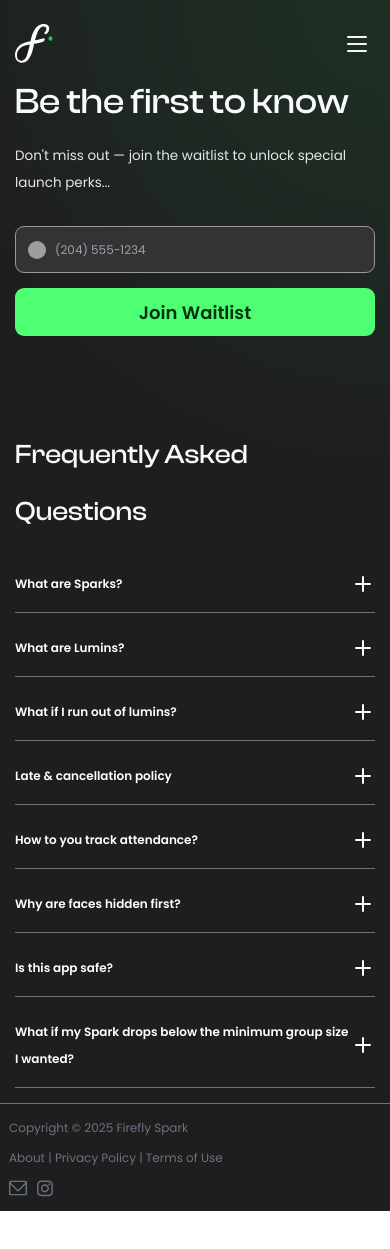
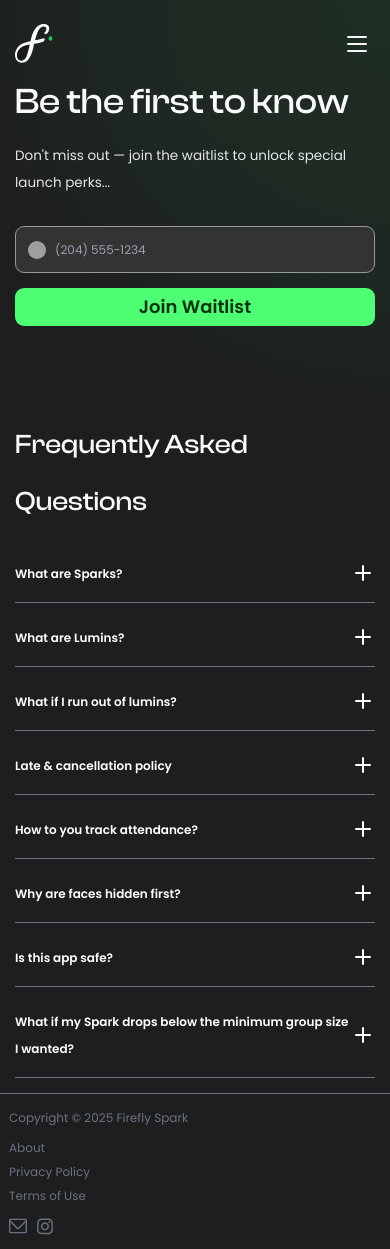
Before and after one commit to Ekep-Obasi/fireflyspark.io, a Next.js app: page /waitlist in a window 390 px wide. Before the commit the page ends 1211 px from the top, so only its background shows below. Built offline with nearby package versions, Linux system fonts and the light colour scheme; grey boxes are pictures that could not be loaded.

Commit message:
smal fixes

```diff
--- a/app/about/page.tsx
+++ b/app/about/page.tsx
@@ -18,11 +18,11 @@ export default function AboutPage() {
                         <h1 className="text-5xl font-bold text-gray-50">About Us</h1>
 
                         <p className="text-lg text-gray-200 font-semibold mt-5 py-5 border-b border-gray-500">
-                            A member-only, privacy-first for spontaneous small meetups
+                            A members-only club for spontaneous meetups
                         </p>
 
                         <div className="mt-10 space-y-1.5">
-                            <p className="text-lg text-gray-200">No feed. No swiping. No DMs.</p>
+                            <p className="text-lg text-gray-200">No quizzes. No swiping. No AI.</p>
                             <p className="text-lg text-green-200">No public profiles.</p>
                             <p className="text-lg text-gray-200">Small groups. Public places.</p>
                             <p className="text-lg text-gray-200">Verified people. Plans that start soon.</p>
@@ -31,7 +31,7 @@ export default function AboutPage() {
 
                         <Link
                             href="/waitlist"
-                            className="inline-flex justify-center items-center gap-1 px-5 py-3.5 rounded-xl bg-brand font-semibold text-[#03320D] text-[18px] hover:bg-brand/90 transition-colors
+                            className="inline-flex justify-center items-center gap-1  px-5 py-2 md:px-5 md:py-3.5 rounded-xl bg-brand font-semibold text-[#03320D] text-[18px] hover:bg-brand/90 transition-colors
               w-full md:w-auto md:mt-10 mt-50"
                         >
                             Be the first to know
--- a/app/waitlist/page.tsx
+++ b/app/waitlist/page.tsx
@@ -5,12 +5,13 @@ import Header from "@/components/Header";
 import Image from "next/image";
 import { useState } from "react";
 import { faq } from '@/public/faq/index.js'
-import { type FAQProps } from "@/components/FAQ";
+import { type FAQItem } from "@/components/FAQ";
 import { AsYouType, parsePhoneNumberFromString } from 'libphonenumber-js/min';
 
 export default function WaitlistPage() {
     const [inputValue, setInputValue] = useState<string>('');
     const [error, setError] = useState<string>('');
+    const [isOpen, setIsOpen] = useState<number | null>(null);
 
     const defaultCountry = 'CA' as const;
 
@@ -88,7 +89,7 @@ export default function WaitlistPage() {
 
                             <button
                                 type="submit"
-                                className="w-full text-md rounded-xl bg-brand font-semibold text-[#03320D] text-[18px] px-5 py-3.5 hover:bg-brand/90 transition-colors"
+                                className="w-full text-sm md:text-md rounded-xl bg-brand font-semibold text-[#03320D] text-[18px] px-5 py-2 md:px-5 md:py-3.5 hover:bg-brand/90 transition-colors"
                             >
                                 Join Waitlist
                             </button>
@@ -108,8 +109,15 @@ export default function WaitlistPage() {
                         <h1 className="text-4xl font-bold text-gray-50">Frequently Asked Questions</h1>
 
                         <div className="mt-5 space-y-2">
-                            {faq.map((f: FAQProps, idx: number) => (
-                                <FAQ key={idx} question={f.question} answer={f.answer} points={f.points} />
+                            {faq.map((f: FAQItem, idx: number) => (
+                                <FAQ
+                                    key={idx}
+                                    question={f.question}
+                                    answer={f.answer}
+                                    points={f.points}
+                                    isOpen={isOpen === idx}
+                                    onToggle={() => setIsOpen(isOpen === idx ? null : idx)}
+                                />
                             ))}
                         </div>
                     </div>
--- a/components/FAQ.tsx
+++ b/components/FAQ.tsx
@@ -1,27 +1,29 @@
 import { Plus } from 'lucide-react';
-import React, { useState } from 'react';
 
-export type FAQProps = {
+export type FAQItem = {
     question: string;
     answer: string;
     points?: string[];
 };
 
-export default function FAQ({ question, answer, points }: FAQProps) {
-    const [isOpen, setIsOpen] = useState(false);
+export type FAQProps = FAQItem & {
+    isOpen: boolean;
+    onToggle: () => void;
+};
 
+
+export default function FAQ({ question, answer, points, isOpen, onToggle }: FAQProps) {
     return (
         <div className="py-5 border-b border-gray-500">
             <button
                 type="button"
-                onClick={() => setIsOpen((v) => !v)}
+                onClick={onToggle}
                 aria-expanded={isOpen}
                 className="w-full flex justify-between items-center text-left focus:outline-none focus-visible:ring-2 focus-visible:ring-brand/70 rounded-md"
             >
                 <p className="font-semibold text-white">{question}</p>
                 <Plus
-                    className={`shrink-0 transition-transform duration-300 ${isOpen ? 'rotate-45' : 'rotate-0'
-                        }`}
+                    className={`shrink-0 transition-transform duration-300 ${isOpen ? 'rotate-45' : 'rotate-0'}`}
                 />
             </button>
 
@@ -31,14 +33,11 @@ export default function FAQ({ question, answer, points }: FAQProps) {
             >
                 <div className="overflow-hidden">
                     <p className="text-gray-300 leading-relaxed">{answer}</p>
-
-                    {points && points.length > 0 && (
+                    {points?.length ? (
                         <ul className="mt-3 list-disc pl-5 space-y-1 text-gray-300">
-                            {points.map((p, idx) => (
-                                <li key={idx}>{p}</li>
-                            ))}
+                            {points.map((p, idx) => <li key={idx}>{p}</li>)}
                         </ul>
-                    )}
+                    ) : null}
                 </div>
             </div>
         </div>
--- a/components/Footer.tsx
+++ b/components/Footer.tsx
@@ -17,7 +17,21 @@ export default function Footer() {
                 Copyright © 2025 Firefly Spark
             </Link>
 
-            <div className="flex-1 text-center truncate">
+            {/* Mobile layout */}
+            <div className="flex flex-col gap-2 items-start text-center truncate md:hidden">
+                <Link href="/about" className="hover:text-white">
+                    About
+                </Link>
+                <Link href="/private-policy" className="hover:text-white">
+                    Privacy Policy
+                </Link>
+                <Link href="/terms-of-use" className="hover:text-white">
+                    Terms of Use
+                </Link>
+            </div>
+
+            {/* Desktop layout */}
+            <div className="hidden md:block flex-1 text-center truncate">
                 <Link href="/about" className="hover:text-white">
                     About
                 </Link>{" "}
@@ -30,6 +44,7 @@ export default function Footer() {
                     Terms of Use
                 </Link>
             </div>
+
 
             <div className="flex-1 text-center md:text-right">
                 <div className="inline-flex items-center gap-3">
```
Also changed, not shown: public/app-preview.jpg.
